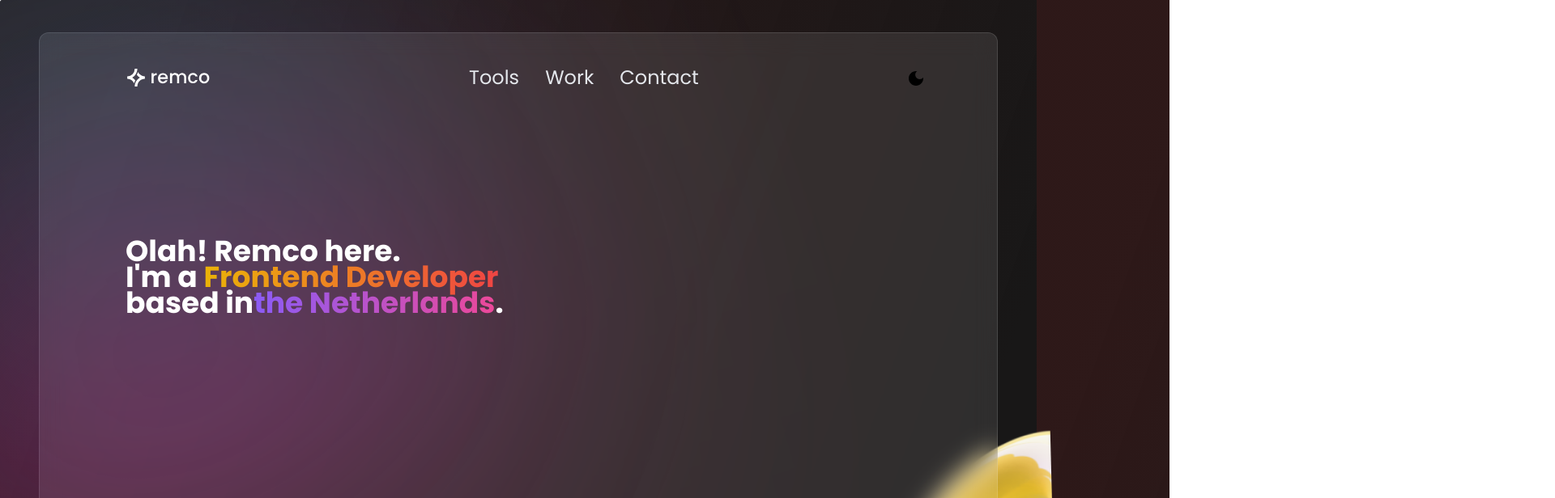
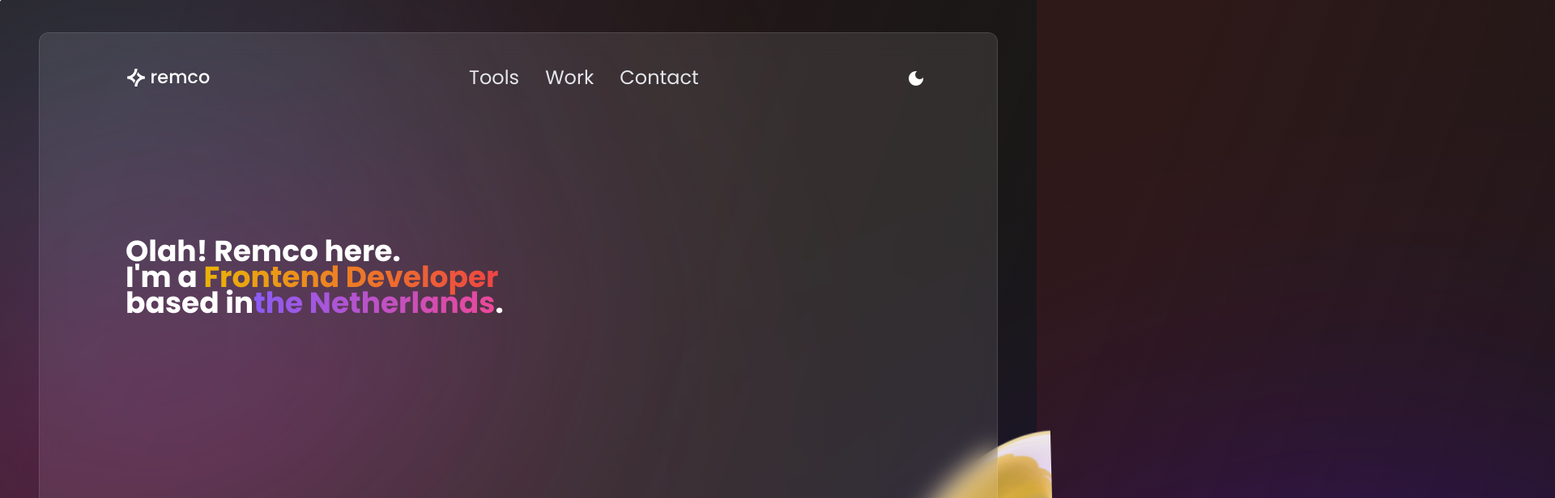
Before and after one commit to remcostoeten/remcostoeten-portfolio, a Next.js app: page / in a window 1280 px wide. Shown: the top 616 px of the page at 81% size, 1920 px wide, since content can reach past the window. Built offline with nearby package versions, Linux system fonts and the light colour scheme.

Commit message:
Work on blurs

```diff
--- a/components/MouseFollower.js
+++ b/components/MouseFollower.js
@@ -50,12 +50,12 @@ export default function MouseFollower() {
 
 	useEffect(() => {
 		if (growEl) {
-			growEl.classList.add('mix-blend-overlay');
+			growEl.classList.add('mix-blend-difference');
 		}
 
 		return () => {
 			if (growEl) {
-				growEl.classList.remove('mix-blend-overlay');
+				growEl.classList.remove('mix-blend-difference');
 			}
 		};
 	}, [growEl]);
--- a/components/header/Header.jsx
+++ b/components/header/Header.jsx
@@ -1,4 +1,5 @@
 import React from 'react';
+import { motion } from 'framer-motion';
 import Logo from './Logo';
 import Link from 'next/link';
 import ThemeSwitcher from './ThemeSwitcher';
@@ -8,28 +9,47 @@ export default function Header() {
 		'text-bold grow text-offWhite text-2xl font-poppins mr-8',
 	];
 
+	const variants = {
+		hidden: { opacity: 0, x: -20 },
+		visible: { opacity: 1, x: 0 },
+	}
+
 	return (
 		<>
 			<header className="flex items-center justify-between">
 				<Logo />
 				<nav>
 					<ul className="flex text-offWhite">
-						<li>
-							{/* impleemtn const menuclass as class for thje link */}
+						<motion.li
+							initial="hidden"
+							animate="visible"
+							variants={variants}
+							transition={{ duration: 0.5 }}
+						>
 							<Link className={menuClass} href="#">
 								Tools
 							</Link>
-						</li>
-						<li>
+						</motion.li>
+						<motion.li
+							initial="hidden"
+							animate="visible"
+							variants={variants}
+							transition={{ duration: 0.5, delay: 0.2 }}
+						>
 							<Link className={menuClass} href="#">
 								Work
 							</Link>
-						</li>
-						<li>
+						</motion.li>
+						<motion.li
+							initial="hidden"
+							animate="visible"
+							variants={variants}
+							transition={{ duration: 0.5, delay: 0.4 }}
+						>
 							<Link className={menuClass} href="#">
 								Contact
 							</Link>
-						</li>
+						</motion.li>
 					</ul>
 				</nav>
 				<ThemeSwitcher />
--- a/components/homepage/Hero.jsx
+++ b/components/homepage/Hero.jsx
@@ -25,7 +25,7 @@ const Hero = () => {
 				</div>
 				{/* <CubeImage /> */}
 				{/* <div className="phone grow "></div> */}
-				<div className="bigBlur absolute -top-1/4"></div>
+				<div className="bigBlur -z-1 absolute -top-1/4"></div>
 			</div>
 			<div className="bottom bg-black w-full h-4">
 				<div className="donut -z-1 absolute right-0 bottom-0">
@@ -38,7 +38,7 @@ const Hero = () => {
 
 const CubeImage = () => {
 	return (
-		<div
+		<><div
 			className="absolute left-1/2 transform -translate-x-1/2 top-118"
 			style={{
 				width: '49px',
@@ -51,10 +51,10 @@ const CubeImage = () => {
 				alt="Cube"
 				className="grow"
 				layout="fill"
-				objectFit="cover"
-			/>
+				objectFit="cover" />
 		</div>
-	);
-};
-
+		{/* <div className="smallBlur">	</div> */}
+		</>
+);
+}
 export default Hero;
--- a/styles/components/_header.scss
+++ b/styles/components/_header.scss
@@ -21,6 +21,7 @@ header {
 	animation-duration: 1s;
 	animation-timing-function: cubic-bezier(0.39, 0.575, 0.565, 1);
 	animation-fill-mode: forwards;
+	color: #fff;
 }
 }
 
--- a/styles/components/_hero.scss
+++ b/styles/components/_hero.scss
@@ -37,22 +37,27 @@
 	backdrop-filter: blur(15px);
 
 }
-
-.smallBlur {
-	position: fixed;
+	.smallBlur::after {
+		content: '';
+		position: fixed;
 	top: 50%;
 	left: 50%;
 	transform: translate(-50%, 0%);
 	width: 800px;
+	opacity: .2;
+	z-index: -1;
 	height: 800px;
-	border-radius: 50% 22% 40% 80%;
-	filter: blur(100px);
-	background: radial-gradient(
+		background: radial-gradient(
 		circle at 50% 50%,
 		rgba(76, 0, 255, 1),
 		rgba(76, 0, 255, 0)
 	);
-	opacity: 0.2;
+		opacity: 0.8;
+		filter: blur(150px);
+		transform: rotate(-17.38deg);
+		z-index: -1;
+		animation: animateBlob 5s infinite;
+	}
 	// position: relative;
 
 	// &::after {
@@ -69,7 +74,6 @@
 	// 	opacity: 0.6;
 	// 	filter: blur(50px);
 	// }
-}
 
 .sally {
 	position: absolute;
@@ -129,15 +133,3 @@
 		transform: scale(1.05) rotateY(-15deg) rotateX(-15deg);
 	}
 }
-
-
-.smallBlur {
-	position: relative;
-	width: 200px;
-	height: 200px;
-	border-radius: 50%;
-	background: radial-gradient(circle at 20px 20px, rgba(0, 0, 0, 0.4) 0%, rgba(0, 0, 0, 0) 60%);
-	transform-style: preserve-3d;
-	transform: rotateX(70deg) rotateY(40deg) rotateZ(-45deg);
-	box-shadow: 0 0 20px rgba(0, 0, 0, 0.6) inset;
-}
--- a/styles/utillities/_animation.scss
+++ b/styles/utillities/_animation.scss
@@ -8,24 +8,6 @@
 	transition: filter 0.3s;
 }
 
-.ball-moving {
-	filter: blur(4px); /* Apply motion blur effect */
-}
-
-.animate-grow {
-	animation: growAnimation 0.5s ease-in-out forwards;
-}
-
-// @keyframes growAnimation {
-// 	from {
-// 		width: 10px;
-// 		height: 10px;
-// 	}
-// 	to {
-// 		width: 150px;
-// 		height: 150px;
-// 	}
-// }
 
 .animate {
 	&__initial {
```
